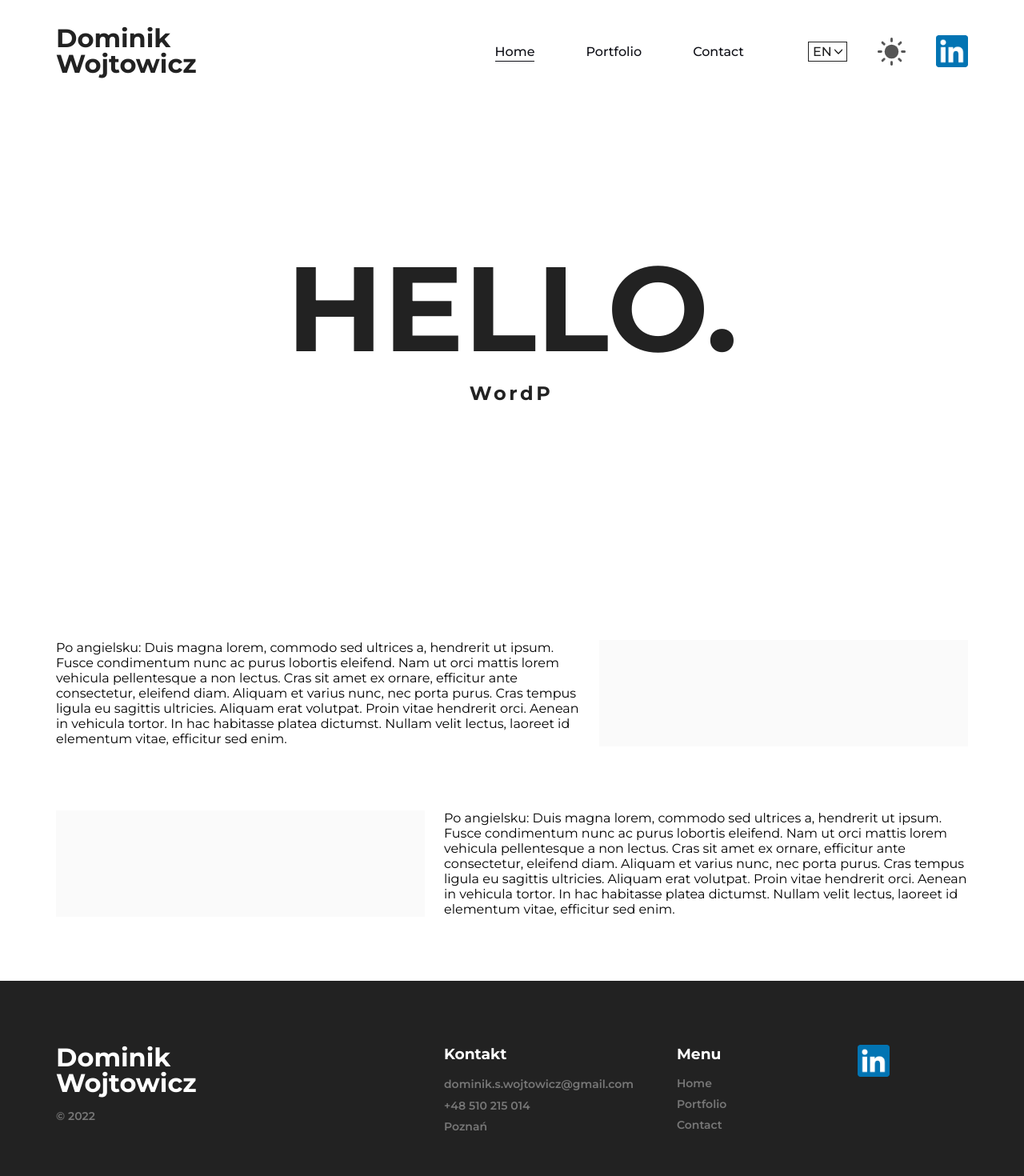
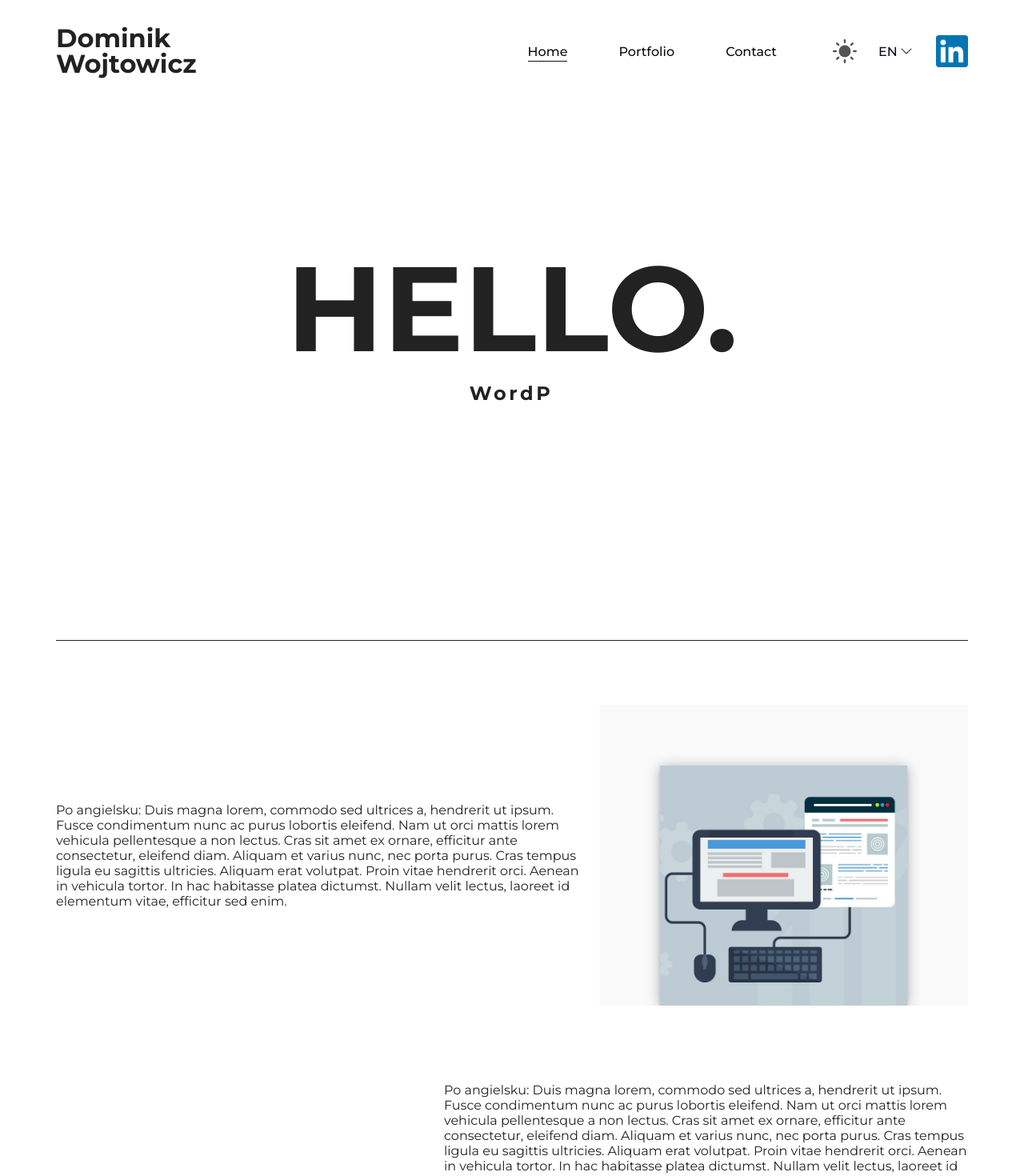
Before and after one commit to DSW92/portfolio-2022, a Vue app: page / in a window 1280 px wide. Shown: the top 1470 px of the page at 80% size. Built offline with nearby package versions, Linux system fonts and the light colour scheme.

Commit message:
Home page dark-mode

```diff
--- a/src/App.vue
+++ b/src/App.vue
@@ -1,7 +1,9 @@
 <template>
-  <the-header></the-header>
-  <router-view />
-  <the-footer></the-footer>
+  <div class="theme-wrapper" :class="isDarkMode ? 'dark-mode' : 'light-mode'">
+    <the-header></the-header>
+    <router-view />
+    <the-footer></the-footer>
+  </div>
 </template>
 
 <script>
@@ -12,6 +14,11 @@ export default {
   components: {
     TheHeader,
     TheFooter,
+  },
+  computed: {
+    isDarkMode() {
+      return this.$store.getters.darkMode;
+    },
   },
 };
 </script>
@@ -30,4 +37,58 @@ body {
   -webkit-font-smoothing: antialiased;
   -moz-osx-font-smoothing: grayscale;
 }
+
+.theme-wrapper.dark-mode {
+  background: #333;
+  transition-duration: 0.2s;
+  h1,
+  h2,
+  h3,
+  h4,
+  h5,
+  h6,
+  p {
+    color: #fafafa;
+    transition-duration: 0.2s;
+  }
+  header {
+    background: #222;
+    transition-duration: 0.2s;
+  }
+  footer {
+    a,
+    p {
+      color: #777;
+    }
+  }
+}
+
+.theme-wrapper.light-mode {
+  background: #fff;
+  transition-duration: 0.2s;
+  h1,
+  h2,
+  h3,
+  h4,
+  h5,
+  h6,
+  p {
+    color: #222;
+    transition-duration: 0.2s;
+  }
+  header {
+    background: #fff;
+    transition-duration: 0.2s;
+  }
+  footer {
+    a,
+    p {
+      color: #777;
+    }
+    h1,
+    h3 {
+      color: #fafafa;
+    }
+  }
+}
 </style>
--- a/src/components/MyOffer.vue
+++ b/src/components/MyOffer.vue
@@ -3,10 +3,12 @@
     <div class="container">
       <div class="row">
         <div class="col-12 col-md-7">
-          {{ $t("my-offer.paragraph-1") }}
+          <p>{{ $t("my-offer.paragraph-1") }}</p>
         </div>
         <div class="col-12 col-md-5">
-          <div class="picture__container"></div>
+          <div class="picture__container websites">
+            <div></div>
+          </div>
         </div>
       </div>
       <div class="row">
@@ -14,7 +16,7 @@
           <div class="picture__container"></div>
         </div>
         <div class="col-12 col-md-7">
-          {{ $t("my-offer.paragraph-2") }}
+          <p>{{ $t("my-offer.paragraph-2") }}</p>
         </div>
       </div>
     </div>
@@ -22,12 +24,47 @@
 </template>
 
 <style lang="scss" scoped>
+.container {
+  padding: 5rem 0 0 0;
+  .row {
+    align-items: center;
+  }
+}
+
 .picture__container {
   width: 100%;
   height: 100%;
   background: #fafafa;
+  box-sizing: border-box;
+  overflow: hidden;
+  &.websites {
+    padding: 4.75rem 4.75rem 0 4.75rem;
+    > div {
+      background-image: url("../assets/web-design.jpg");
+      background-position: center;
+      background-repeat: no-repeat;
+      background-size: cover;
+      width: 100%;
+      height: 100%;
+      min-height: 300px;
+      box-shadow: rgba(14, 30, 37, 0.12) 0px 2px 4px 0px,
+        rgba(14, 30, 37, 0.32) 0px 2px 16px 0px;
+    }
+  }
 }
 .row {
   margin-bottom: 5rem;
 }
+
+.theme-wrapper.dark-mode {
+  .container {
+    border-top: 1px solid #fafafa;
+  }
+}
+
+.theme-wrapper.light-mode {
+  .container {
+    border-top: 1px solid #222;
+  }
+}
 </style>
--- a/src/components/footer/TheFooter.vue
+++ b/src/components/footer/TheFooter.vue
@@ -76,7 +76,7 @@ footer {
   > a {
     text-decoration: none;
     display: inline-block;
-    transition-duration: 0.5s;
+    transition-duration: 0.3s;
     &:hover {
       color: #fff;
     }
--- a/src/components/header/HeaderNavigation.vue
+++ b/src/components/header/HeaderNavigation.vue
@@ -1,9 +1,8 @@
 <template>
   <nav>
     <site-menu position="header-menu"></site-menu>
-
+    <theme-switcher></theme-switcher>
     <lang-switcher></lang-switcher>
-    <theme-switcher></theme-switcher>
     <linked-link></linked-link>
   </nav>
 </template>
--- a/src/components/header/LangSwitcher.vue
+++ b/src/components/header/LangSwitcher.vue
@@ -4,14 +4,28 @@
       <transition name="fade" mode="out-in">
         <span :key="selectedLanguage">{{ selectedLanguage }}</span>
       </transition>
-      <span><img src="../../assets/chevron-down.png" alt="" /></span>
+      <span>
+        <!-- <img src="../../assets/chevron-down.png" alt="" /> -->
+        <svg
+          xmlns="http://www.w3.org/2000/svg"
+          width="16"
+          height="16"
+          class="bi bi-chevron-down"
+          viewBox="0 0 16 16"
+        >
+          <path
+            fill-rule="evenodd"
+            d="M1.646 4.646a.5.5 0 0 1 .708 0L8 10.293l5.646-5.647a.5.5 0 0 1 .708.708l-6 6a.5.5 0 0 1-.708 0l-6-6a.5.5 0 0 1 0-.708z"
+          />
+        </svg>
+      </span>
     </div>
-    <div :class="{ dropdownVisible: optionsToggle }" class="options">
+    <div :class="{ dropdownHidden: dropdownHide }" class="options">
       <span
         v-if="selectedLanguage === 'en'"
         @click="
           changeSelectedLanguage('pl');
-          toggleDropdown();
+          hideDropdown();
         "
         >PL</span
       >
@@ -19,7 +33,7 @@
         v-if="selectedLanguage === 'pl'"
         @click="
           changeSelectedLanguage('en');
-          toggleDropdown();
+          hideDropdown();
         "
         >EN</span
       >
@@ -37,7 +51,7 @@ export default {
     return {
       selectedLanguage: "",
       browserLanguage: "",
-      optionsToggle: false,
+      dropdownHide: false,
     };
   },
   methods: {
@@ -78,8 +92,8 @@ export default {
       }
     },
 
-    toggleDropdown() {
-      this.optionsToggle = !this.optionsToggle;
+    hideDropdown() {
+      this.dropdownHide = true;
     },
   },
 };
@@ -88,12 +102,12 @@ export default {
 <style lang="scss" scoped>
 .select {
   position: relative;
-  margin: 0;
+  margin: 0 0 0 1rem;
   cursor: pointer;
   .selected-option {
     display: flex;
     flex-direction: row;
-    border: 1px solid #222;
+    // border: 1px solid #222;
     padding: 2px 5px;
     color: #222;
     span {
@@ -106,9 +120,8 @@ export default {
       width: 24px;
     }
     span:nth-of-type(2) {
-      img {
-        width: 10px;
-        margin-left: 3px;
+      svg {
+        margin: 0 0 -0.5px 3px;
       }
     }
   }
@@ -119,17 +132,21 @@ export default {
     width: 100%;
     opacity: 0;
     pointer-events: none;
+    transition-duration: 0.3s;
     span {
       cursor: pointer;
       padding: 5px 5px 2px 5px;
       font-weight: 500;
       color: #222;
     }
-
-    &.dropdownVisible {
+    &.dropdownHidden {
+      display: none;
+    }
+  }
+  &:hover {
+    .options {
       opacity: 1;
       pointer-events: all;
-      transition-duration: 0.3s;
     }
   }
 }
@@ -144,14 +161,35 @@ export default {
   transition-duration: 0.3s;
 }
 
-// .fade-leave-from {
-//   display: none;
-// }
-// .fade-leave-to {
-//   display: none;
-// }
-
 .fade-leave-active {
   display: none;
 }
+
+.theme-wrapper.dark-mode {
+  .selected-option,
+  .options {
+    span {
+      color: #fafafa;
+      transition-duration: 0.2s;
+      svg {
+        fill: #fafafa;
+        transition-duration: 0.2s;
+      }
+    }
+  }
+}
+
+.theme-wrapper.light-mode {
+  .selected-option,
+  .options {
+    span {
+      color: #0d0e15;
+      transition-duration: 0.2s;
+      svg {
+        fill: #0d0e15;
+        transition-duration: 0.2s;
+      }
+    }
+  }
+}
 </style>
--- a/src/components/header/ThemeSwitcher.vue
+++ b/src/components/header/ThemeSwitcher.vue
@@ -61,11 +61,11 @@ export default {
 .theme-toggle {
   background: none;
   border: none;
-  margin: 0 0 -3px 2rem;
+  margin: 0 0 -3px 0;
   color: #555;
   > svg {
-    width: 35px;
-    height: 35px;
+    width: 30px;
+    height: 30px;
     stroke-linecap: round;
     &.sun-and-moon {
       stroke-width: 2px;
@@ -77,11 +77,12 @@ export default {
   }
   &:hover {
     cursor: pointer;
-    color: #222;
+    color: #777;
   }
 }
 
 .theme-toggle.dark-mode {
+  color: #777;
   svg {
     .sun-beams {
       transform: rotate(-45deg);
@@ -89,7 +90,7 @@ export default {
       opacity: 0;
     }
     .sun {
-      transform: scale(1.4);
+      transform: scale(1.5);
       transition-duration: 0.3s;
     }
     mask.moon {
@@ -99,6 +100,9 @@ export default {
         transition-delay: 0.2s;
       }
     }
+  }
+  &:hover {
+    color: #999;
   }
 }
 
--- a/src/components/ui/LinkedLink.vue
+++ b/src/components/ui/LinkedLink.vue
@@ -13,7 +13,7 @@
 
 <style lang="scss" scoped>
 .linkedin__container {
-  margin: 0 0 0 2rem;
+  margin: 0 0 0 1.5rem;
   > a {
     height: 40px;
     display: block;
--- a/src/components/ui/SiteMenu.vue
+++ b/src/components/ui/SiteMenu.vue
@@ -49,7 +49,7 @@ export default {
 
 <style lang="scss" scoped>
 .header-menu {
-  margin: 0 3rem 0 0;
+  margin: 0 2rem 0 0;
   > a {
     color: #0d0e15;
     text-decoration: none;
@@ -96,7 +96,7 @@ export default {
   > a {
     text-decoration: none;
     color: #777;
-    transition-duration: 0.5s;
+    transition-duration: 0.2s;
     font-size: 14px;
     font-weight: 600;
     margin-bottom: 0.5rem;
@@ -105,4 +105,29 @@ export default {
     }
   }
 }
+
+.theme-wrapper.dark-mode {
+  .header-menu {
+    a {
+      color: #fafafa;
+      transition-duration: 0.2s;
+      &:hover {
+        color: #fff;
+      }
+    }
+  }
+}
+
+.theme-wrapper.light-mode {
+  .header-menu {
+    a {
+      color: #0d0e15;
+      transition-duration: 0.2s;
+      &:hover {
+        opacity: 0.8;
+        color: #333;
+      }
+    }
+  }
+}
 </style>
--- a/src/i18n/pl.json
+++ b/src/i18n/pl.json
@@ -10,7 +10,7 @@
     "contact": "kontakt"
   },
   "my-offer": {
-    "paragraph-1": "Po polsku: Duis magna lorem, commodo sed ultrices a, hendrerit ut ipsum. Fusce condimentum nunc ac purus lobortis eleifend. Nam ut orci mattis lorem vehicula pellentesque a non lectus. Cras sit amet ex ornare, efficitur ante consectetur, eleifend diam. Aliquam et varius nunc, nec porta purus. Cras tempus ligula eu sagittis ultricies. Aliquam erat volutpat. Proin vitae hendrerit orci. Aenean in vehicula tortor. In hac habitasse platea dictumst. Nullam velit lectus, laoreet id elementum vitae, efficitur sed enim. ",
+    "paragraph-1": "Strony internetowe - zbudowane w oparciu o systemy zarządzania treścią (CMS) jak WordPress lub całkowicie autorskie rozwiązania.",
     "paragraph-2": "Po polsku: Duis magna lorem, commodo sed ultrices a, hendrerit ut ipsum. Fusce condimentum nunc ac purus lobortis eleifend. Nam ut orci mattis lorem vehicula pellentesque a non lectus. Cras sit amet ex ornare, efficitur ante consectetur, eleifend diam. Aliquam et varius nunc, nec porta purus. Cras tempus ligula eu sagittis ultricies. Aliquam erat volutpat. Proin vitae hendrerit orci. Aenean in vehicula tortor. In hac habitasse platea dictumst. Nullam velit lectus, laoreet id elementum vitae, efficitur sed enim. "
   }
 }
```
Also changed, not shown: src/components/HomeHero.vue (+60 -13 lines), src/assets/web-design.jpg (added).
